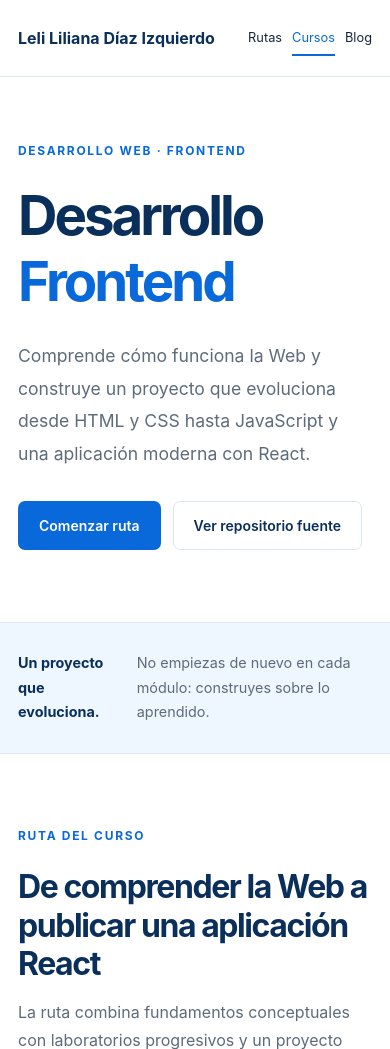
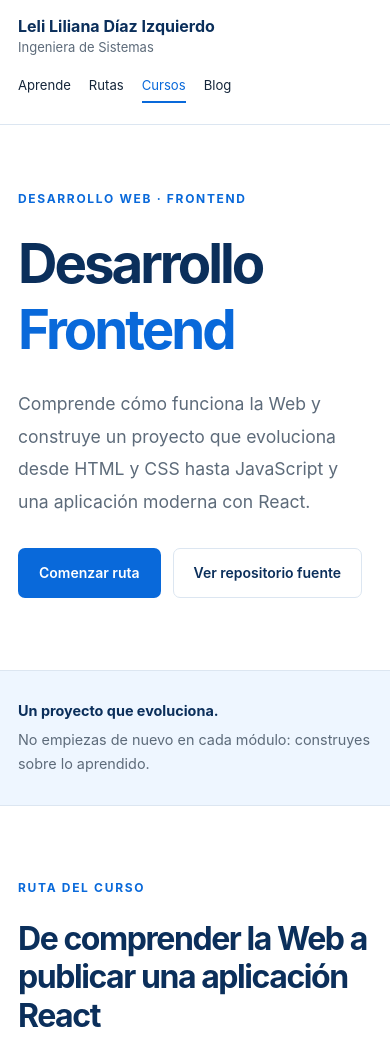
Before and after one commit to lelyliliana/aprende-con-leli, a PHP site: page /cursos/frontend/index.html in a window 390 px wide. Shown: the top 1049 px of the page. Run offline with PHP 8.4, Linux system fonts and the light colour scheme.

Commit message:
Mejorar navegación móvil y orientación

```diff
--- a/src/styles/main.css
+++ b/src/styles/main.css
@@ -105,3 +105,18 @@ h1 span { color: var(--color-accent); }
 @media (max-width: 680px) { .level { grid-template-columns: 1fr; gap: 10px; } .unit-list { grid-template-columns: 1fr; } }
 
 .architecture-flow { display:flex; flex-wrap:wrap; gap:10px; align-items:center; margin:20px 0; padding:18px; background:var(--color-light); border-left:3px solid var(--color-accent); border-radius:0 7px 7px 0; font-size:.88rem; color:var(--color-muted); }.architecture-flow strong{color:var(--color-primary);}
+
+.breadcrumbs { padding-top: 28px; font-size: .82rem; color: var(--color-muted); }
+.breadcrumbs a { color: var(--color-accent); }
+.breadcrumbs a:hover { text-decoration: underline; }
+.area-card { cursor: pointer; }
+.area-card .text-link { margin-top: auto; }
+@media (max-width: 680px) {
+  .site-header { position: static; }
+  .header-inner { flex-direction: column; align-items: flex-start; gap: 4px; padding-block: 14px; }
+  .brand span { display: block; }
+  .navigation { width: 100%; margin-left: 0; overflow-x: auto; gap: 18px; padding-bottom: 2px; scrollbar-width: none; }
+  .navigation::-webkit-scrollbar { display: none; }
+  .navigation a, .navigation a:first-child { display: block; white-space: nowrap; font-size: .82rem; }
+  .intro-strip .container { flex-direction: column; align-items: flex-start; gap: 4px; }
+}
```
